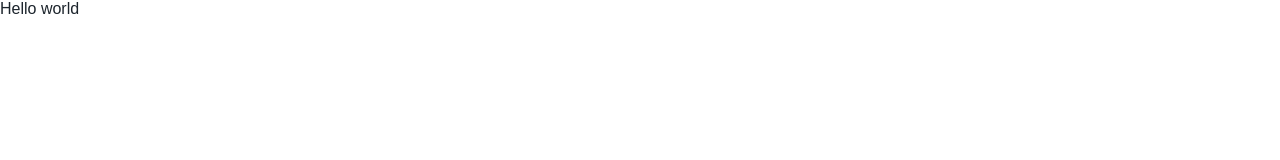
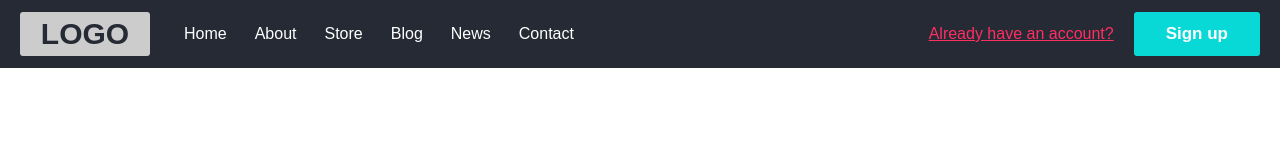
Before and after one commit to heshamabdulzaher/Fundtrics, a plain HTML site: page index.html in a window 1280 px wide. Drawn offline with Linux system fonts and the light colour scheme.

Commit message:
Create the header

```diff
--- a/assets/scss/_global.scss
+++ b/assets/scss/_global.scss
@@ -1,6 +1,6 @@
-$mainColor: #4f008c;
-$S_color: #ff375e;
-$txtColor: #1d252d;
+$pColor: #08d9d6;
+$sColor: #ff2e63;
+$darkColor: #252a34;
 * {
   box-sizing: border-box;
   padding: 0;
@@ -17,7 +17,7 @@ html {
 
 body {
   background-color: #fff;
-  color: $txtColor;
+  color: $darkColor;
 }
 
 p {
@@ -35,7 +35,7 @@ input[type='tel'] {
 a {
   text-decoration: none;
   display: inline-block;
-  color: $txtColor;
+  color: $darkColor;
 }
 img {
   max-width: 100%;
@@ -43,7 +43,7 @@ img {
 
 // main-container
 .main-container {
-  max-width: 1100px;
+  max-width: 1600px;
   width: 100%;
   margin: auto;
   padding: 0 20px;
@@ -51,50 +51,53 @@ img {
 
 .flex {
   display: flex;
-  &.flex-wrap {
+  &.flex_wrap {
     flex-wrap: wrap;
   }
-  &.flex-dir-col {
+  &.flex_dir-col {
     flex-direction: column;
   }
-  &.flex-center {
+  &.flex_center {
     align-items: center;
     justify-content: center;
   }
-  &.align-center {
+  &.flex_align-center {
     align-items: center;
   }
-  &.justify-between {
+  &.flex_justify-between {
     justify-content: space-between;
-  }
-  &.direction-column {
-    flex-direction: column;
   }
 }
 
 .btn {
   padding: 12px 32px;
   font-size: 17px;
+  font-weight: bold;
   border-radius: 3px;
-  box-shadow: 0px 3px 8px rgba(0, 0, 0, 0.18);
   display: flex;
   align-items: center;
   justify-content: center;
   cursor: pointer;
-  &.main-btn {
-    background-color: $S_color;
+  &.btn-primary {
+    background-color: $pColor;
     color: #fff;
   }
-  &.outline-btn {
-    color: $S_color;
-    background-color: transparent;
-    border: 2px solid $S_color;
-  }
-  &.f-width {
-    width: 100% !important;
-  }
-  &:disabled {
-    background-color: #a8abae;
-    cursor: not-allowed;
-  }
+  //   &.round-outline-btn {
+  //     border-radius: 100px;
+  //     background-color: transparent;
+  //     border: 2px solid $sColor;
+  //     color: $sColor;
+  //   }
+  //   &.outline-btn {
+  //     color: $sColor;
+  //     background-color: transparent;
+  //     border: 2px solid $sColor;
+  //   }
+  //   &.f-width {
+  //     width: 100% !important;
+  //   }
+  //   &:disabled {
+  //     background-color: #a8abae;
+  //     cursor: not-allowed;
+  //   }
 }
--- /dev/null
+++ b/assets/scss/_header.scss
@@ -0,0 +1,29 @@
+header {
+  padding: 12px 0;
+  background-color: $darkColor;
+  .logo {
+    width: 130px;
+    height: 44px;
+    background-color: #ccc;
+    border-radius: 3px;
+    margin-right: 20px;
+    font-size: 30px;
+    font-weight: 900;
+    display: flex;
+    justify-content: center;
+    align-items: center;
+  }
+  li a {
+    height: 44px;
+    padding: 0 14px;
+    display: flex;
+    align-items: center;
+    color: #fff;
+  }
+  .login-btn {
+    margin-right: 20px;
+    color: $sColor;
+    font-weight: 500;
+    text-decoration: underline;
+  }
+}
--- a/assets/scss/styles.scss
+++ b/assets/scss/styles.scss
@@ -1 +1,2 @@
 @import './global';
+@import './header';
--- a/index.html
+++ b/index.html
@@ -7,6 +7,25 @@
     <link rel="stylesheet" href="./assets/css/styles.css" />
   </head>
   <body>
-    Hello world
+    <!-- Header -->
+    <header>
+      <div class="main-container flex flex_justify-between flex_align-center">
+        <section class="flex flex_align-center">
+          <div class="logo">LOGO</div>
+          <ul class="flex flex_align-center">
+            <li><a href="#">Home</a></li>
+            <li><a href="#">About</a></li>
+            <li><a href="#">Store</a></li>
+            <li><a href="#">Blog</a></li>
+            <li><a href="#">News</a></li>
+            <li><a href="#">Contact</a></li>
+          </ul>
+        </section>
+        <section class="flex flex_align-center">
+          <a href="#" class="login-btn">Already have an account?</a>
+          <button class="btn btn-primary">Sign up</button>
+        </section>
+      </div>
+    </header>
   </body>
 </html>
```
Also changed, not shown: assets/css/styles.css, 1 other file.
